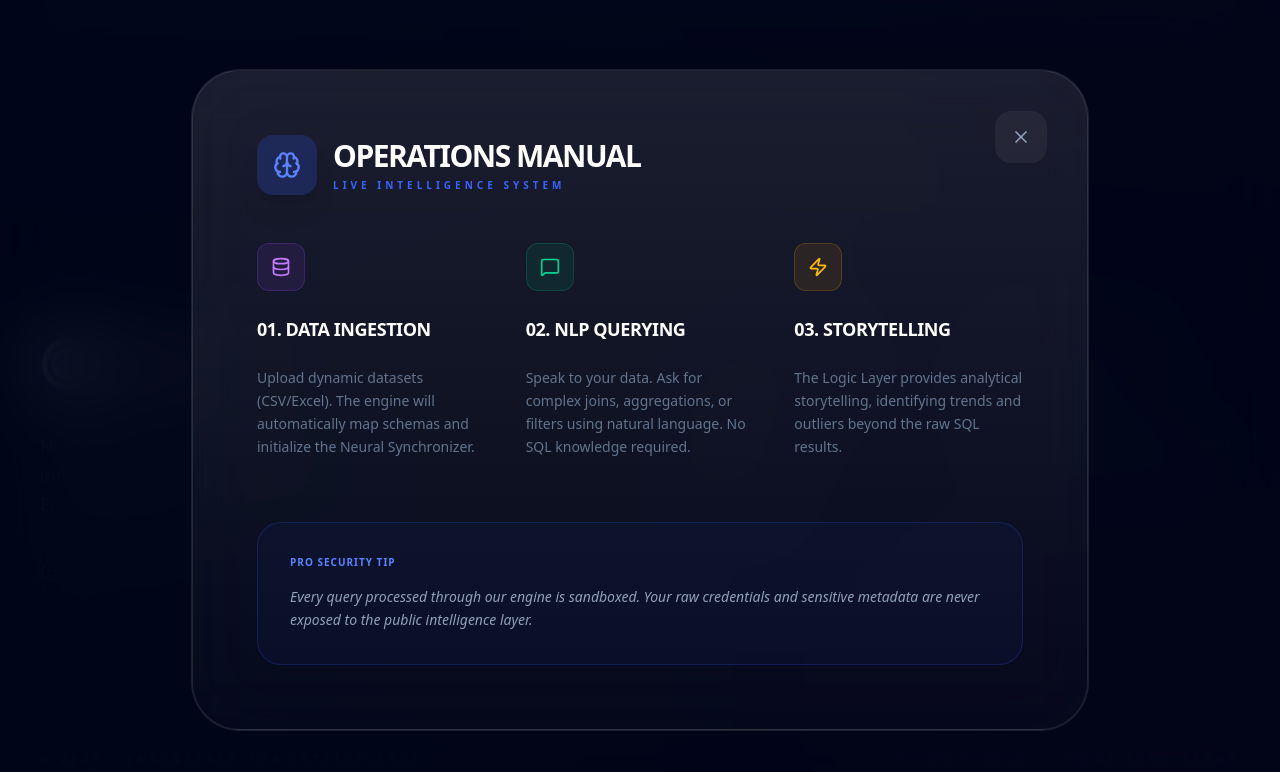
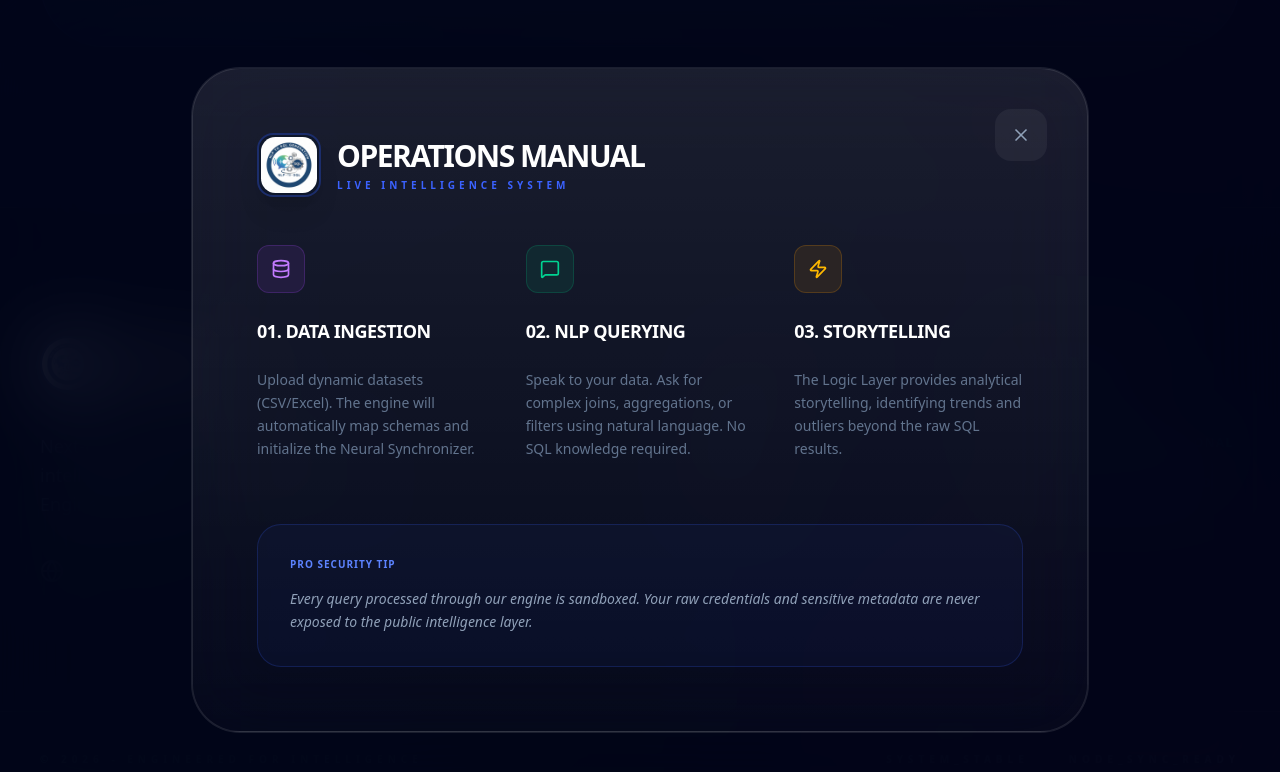
Before and after one commit to sumit08099/NLP_SQL_GEN, a React (Vite) app in the folder frontend/: page / in a window 1280 px wide. Both pictures are taken after a click on the button "TERMINAL HELP". Shown: the part 2401-3173 px from the top of the page. Built offline with nearby package versions, Linux system fonts and the light colour scheme.

Commit message:
Integrated logo into operations manual terminal help

```diff
--- a/frontend/src/pages/LandingPage.jsx
+++ b/frontend/src/pages/LandingPage.jsx
@@ -486,8 +486,8 @@ const LandingPage = () => {
                             </button>
 
                             <div className="flex items-center gap-4 mb-12">
-                                <div className="p-4 bg-brand-500/20 rounded-2xl shadow-xl">
-                                    <BrainIcon size={28} className="text-brand-400" />
+                                <div className="w-16 h-16 rounded-2xl overflow-hidden border-2 border-brand-500/30 shadow-xl bg-slate-900 p-0.5">
+                                    <img src={logo} alt="NLP2SQL" className="w-full h-full object-cover rounded-[0.9rem]" />
                                 </div>
                                 <div>
                                     <h2 className="text-3xl font-black tracking-tighter uppercase">Operations Manual</h2>
```
